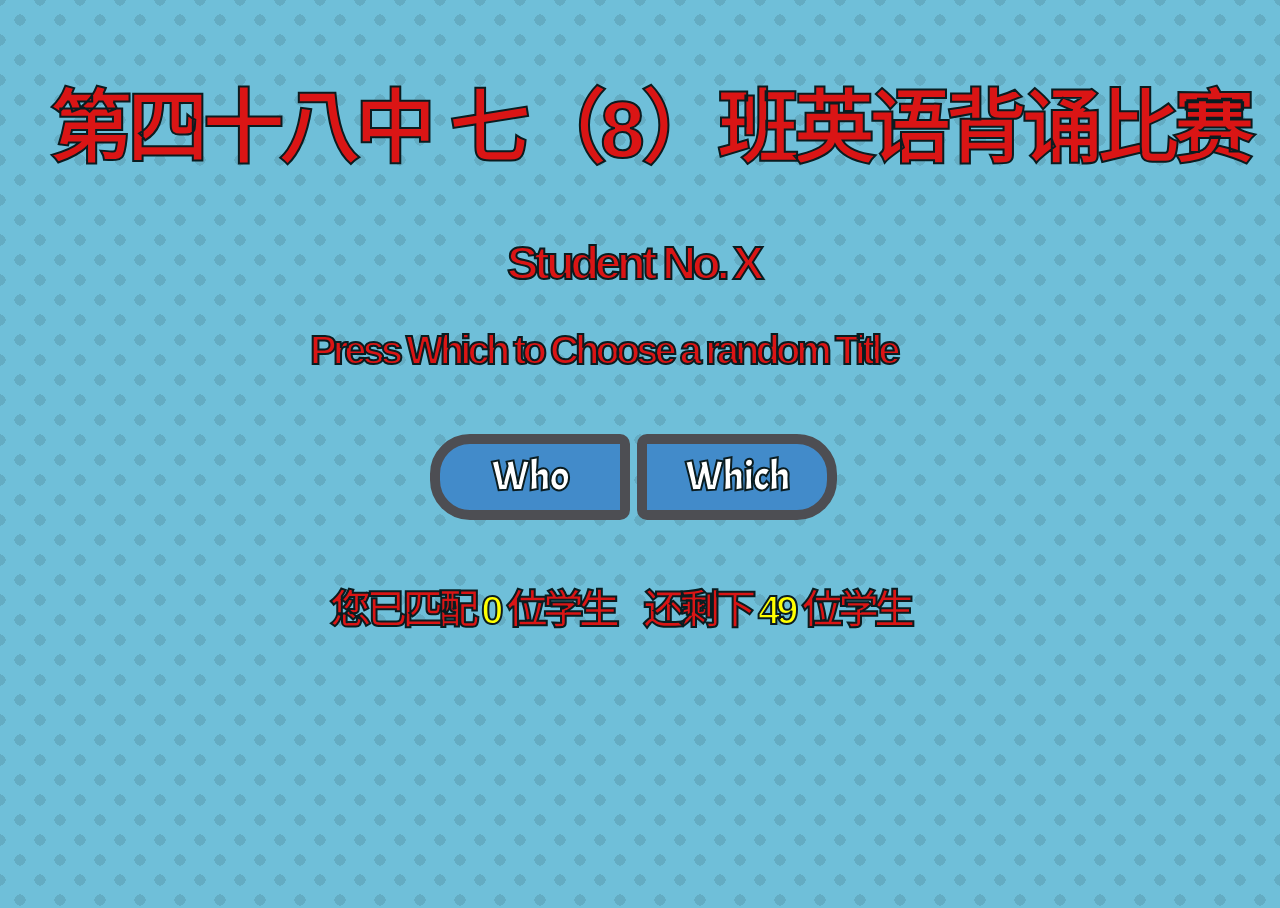
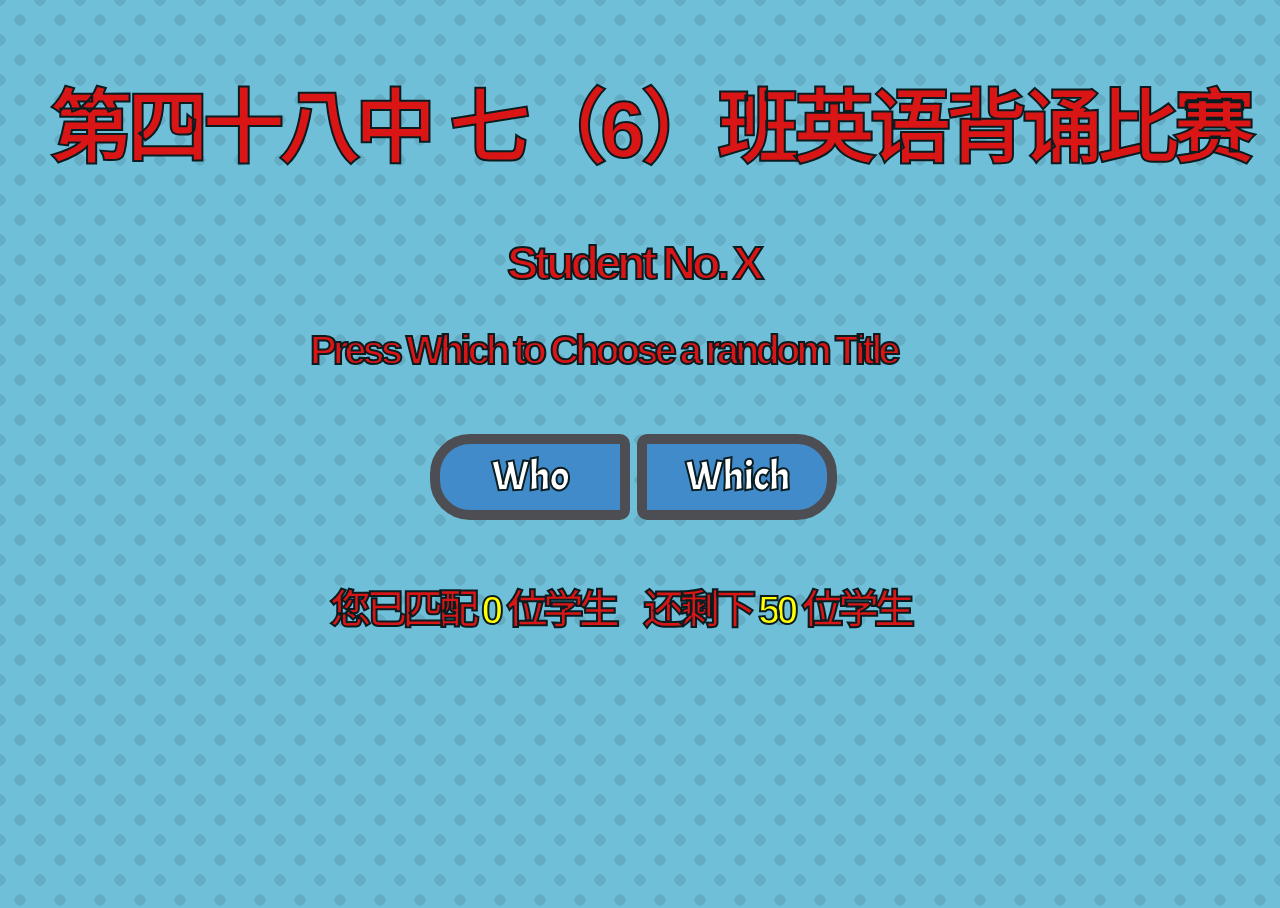
Before and after one commit to Cishenn/Cishenn.github.io, a Jekyll site: the page index2.html, which Jekyll copies as it is, in a window 1280 px wide. Built offline with Jekyll 4.4.1, drawn with Linux system fonts in a browser that asks for light colours.

Commit message:
Class 7, Grade 6

```diff
--- a/index2.html
+++ b/index2.html
@@ -16,7 +16,7 @@
 <body>
     <div class="content">
         <h2 id="title">
-            第四十八中 七（8）班英语背诵比赛
+            第四十八中 七（6）班英语背诵比赛
         </h2>
         <h2 id="content">
             <span>
@@ -29,7 +29,7 @@
             </div>
             </span>
             <h2 id="bottom">
-                您已匹配 <span id="stuNum">0</span> 位学生&nbsp;&nbsp;&nbsp; 还剩下 <span id="stuNumRemain">49</span> 位学生
+                您已匹配 <span id="stuNum">0</span> 位学生&nbsp;&nbsp;&nbsp; 还剩下 <span id="stuNumRemain">50</span> 位学生
             </h2>
 
         </h2>
@@ -102,7 +102,7 @@
 </style>
 
 <script type="text/javascript">
-    var sum = 49;
+    var sum = 50;
     var stu = new Array(sum);
     var cnt = 0;
     for (s in stu) {
```
